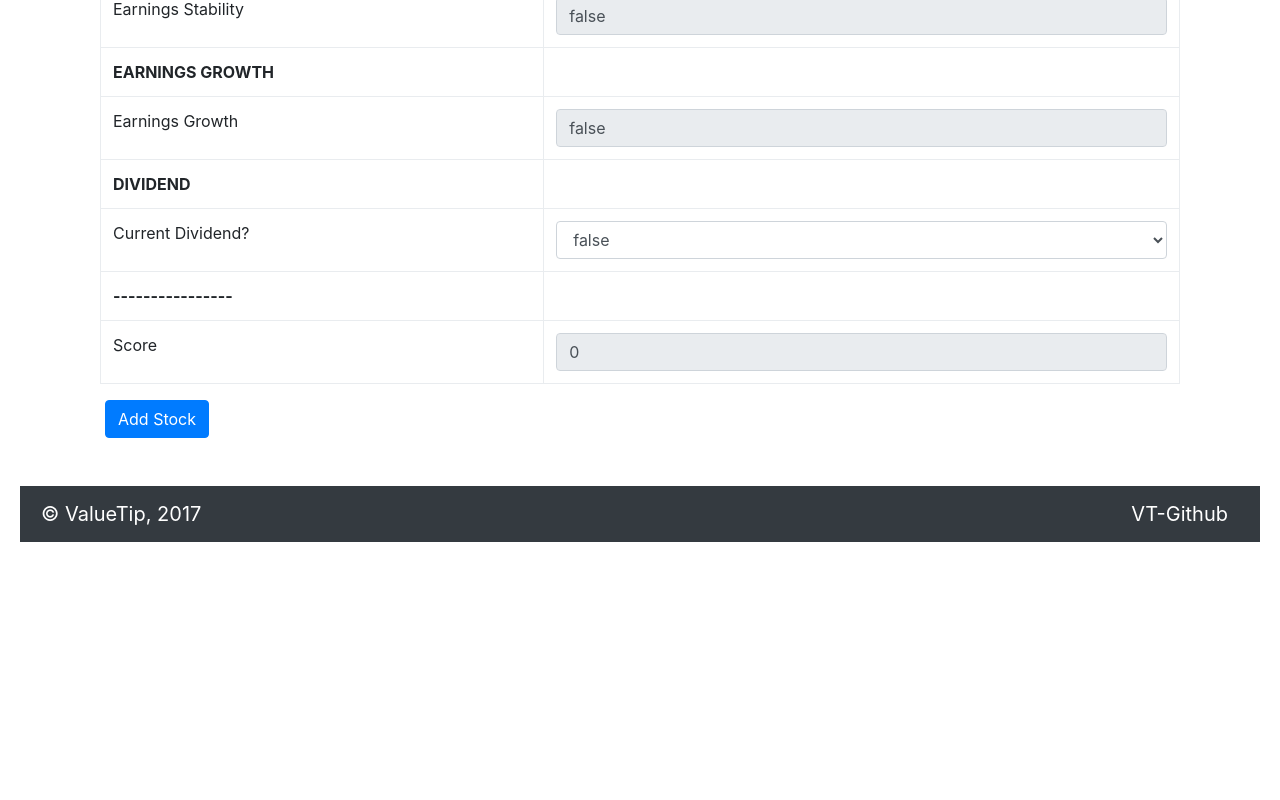
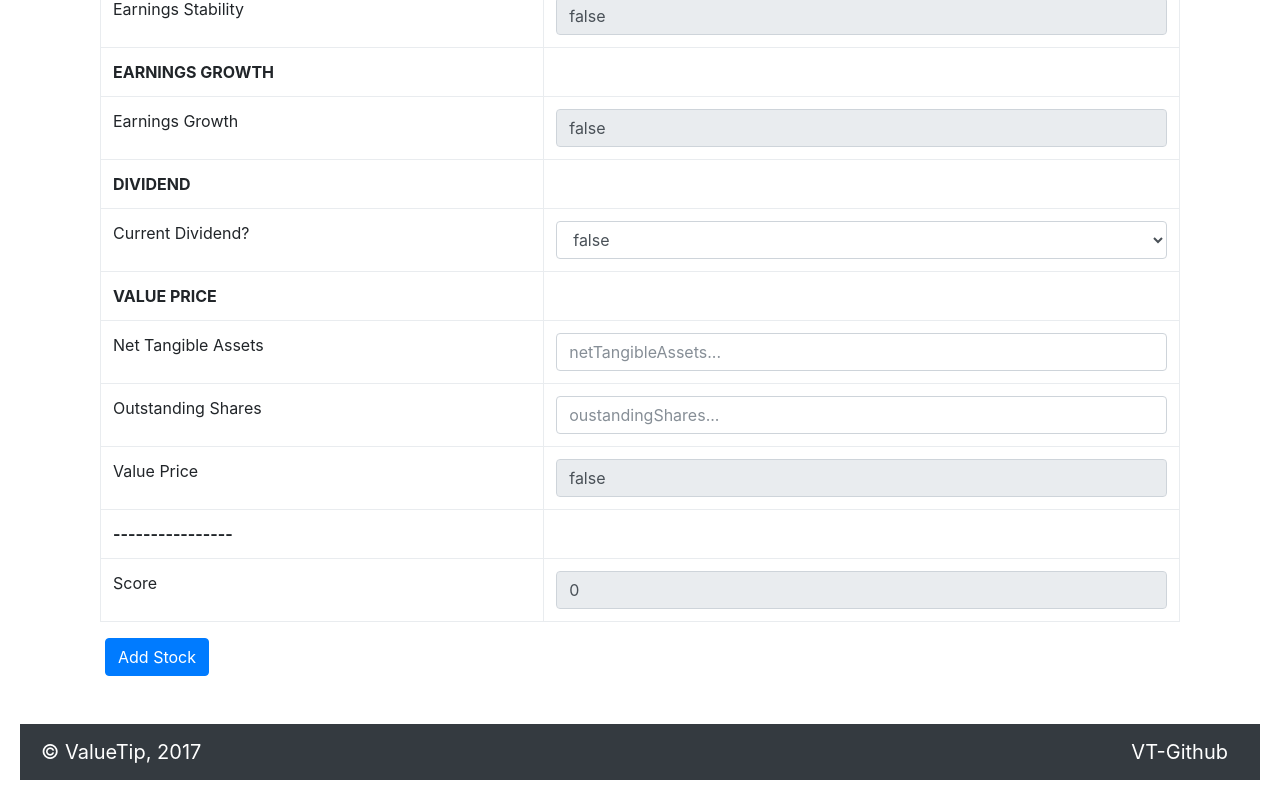
Before and after one commit to andrewavina/ValueTip, a React (Create React App) app in the folder client/: page /create-stock in a window 1280 px wide. Shown: the part 795-1595 px from the top of the page. Before the commit the page ends 1357 px from the top, so only its background shows below. Built offline with nearby package versions, Linux system fonts and the light colour scheme; sample sign-in values are in the browser's storage.

Commit message:
added value price fields

```diff
--- a/client/src/views/CreateStock.jsx
+++ b/client/src/views/CreateStock.jsx
@@ -19,10 +19,14 @@ class CreateStock extends React.Component {
         earnings2015: 0,
         earnings2016: 0,
         earningsStability: '',
-        //#3 - Dividend Record
+        //#3 - Earnings Growth (can use the earnings2014... already entered)
+        earningsGrowth: '',
+        //#4 - Dividend Record
         dividendRecord: '',
-        //#4 - Earnings Growth (can use the earnings2014... already entered)
-        earningsGrowth: '',
+        //#5 - Value Price
+        netTangibleAssets: '',
+        outstandingShares: '',
+        valuePrice: '',
         //Final Score
         score: 0
     };
@@ -40,6 +44,8 @@ class CreateStock extends React.Component {
     this.handleEarnings2015Change = this.handleEarnings2015Change.bind(this);
     this.handleEarnings2016Change = this.handleEarnings2016Change.bind(this);
     this.handleDividendRecordChange = this.handleDividendRecordChange.bind(this);
+    this.handleNetTangibleAssetsChange = this.handleNetTangibleAssetsChange.bind(this);
+    this.handleOutstandingSharesChange = this.handleOutstandingSharesChange.bind(this);
     } //end bracket of constructor
 
     componentWillMount(){}
@@ -83,13 +89,15 @@ class CreateStock extends React.Component {
             } else {
                 this.setState(...this.state, {dividendRecord: true})
             }
-    //     let dividendRecord = this.state.dividendRecord;
-    //     if (dividendRecord === "true") {
-    //         let dividendRecord = true
-    //     } else {if(dividendRecord === "false") {let dividendRecord = false} };
     }
 
+    handleNetTangibleAssetsChange(event) {
+        this.setState(...this.state, {netTangibleAssets: event.target.value});
+    }
 
+    handleOutstandingSharesChange(event) {
+        this.setState(...this.state, {outstandingShares: event.target.value});
+    }
 
     handleFormSubmit(event) {
         event.preventDefault();
@@ -113,8 +121,11 @@ class CreateStock extends React.Component {
             let dividendRecord = true
         } else {if(dividendRecord === "false") {let dividendRecord = false} };
 
+        let netTangibleAssets = this.state.netTangibleAssets;
+        let outstandingShares = this.state.outstandingShares;
+        let valuePrice = earnings2015 > earnings2014 && earnings2016 > earnings2015 //change value after testing initial render
 
-        let score = Number(financialCondition) + Number(earningsStability) + Number(dividendRecord) + Number(earningsGrowth);
+        let score = Number(financialCondition) + Number(earningsStability) + Number(earningsGrowth) + Number(dividendRecord) + Number(valuePrice);
 
         const self = this;
         axios.post(`/api/users/${this.props.currentUser._id}/stocks`, {
@@ -128,13 +139,16 @@ class CreateStock extends React.Component {
             earnings2015: earnings2015,
             earnings2016: earnings2016,
             earningsStability: earningsStability,
+            earningsGrowth: earningsGrowth,
             dividendRecord: dividendRecord,
-            earningsGrowth: earningsGrowth,
+            netTangibleAssets: netTangibleAssets,
+            outstandingShares: outstandingShares,
+            valuePrice: valuePrice,
             score: score
         })
             .then(function (response) {
                 console.log(response);
-                self.setState({name: '', ticker: '', price: '', currentAssets: '', currentLiabilities: '', financialCondition: '', earnings2014: '', earnings2015: '', earnings2016: '', earningsStability: '', dividendRecord: '', earningsGrowth: '', score: ''});
+                self.setState({name: '', ticker: '', price: '', currentAssets: '', currentLiabilities: '', financialCondition: '', earnings2014: '', earnings2015: '', earnings2016: '', earningsStability: '', earningsGrowth: '', dividendRecord: '', netTangibleAssets: '', outstandingShares:'', valuePrice: '', score: ''});
             })
             .catch(function (error) {
                 console.log(error.response.data);
@@ -161,7 +175,9 @@ class CreateStock extends React.Component {
             let dividendRecord = true
         } else {if(dividendRecord === "false") {let dividendRecord = false} };
 
-        const score = Number(financialCondition) + Number(earningsStability) + Number(earningsGrowth) + Number(dividendRecord);
+        let valuePrice = this.state.earnings2015 > this.state.earnings2014 && this.state.earnings2016 > this.state.earnings2015;
+
+        const score = Number(financialCondition) + Number(earningsStability) + Number(earningsGrowth) + Number(dividendRecord) + Number(valuePrice);
 
         return (
             <div className="container">
@@ -189,7 +205,7 @@ class CreateStock extends React.Component {
                         <tr>
                             <td>Price</td>
                             <td>
-                                <input type="text" name="price" id="price" className="form-control" placeholder="price..." value={this.state.price} onChange={this.handlePriceChange} />
+                                <input type="number" name="price" id="price" className="form-control" placeholder="price..." value={this.state.price} onChange={this.handlePriceChange} />
                             </td>
                         </tr>
 
@@ -201,13 +217,13 @@ class CreateStock extends React.Component {
                         <tr>
                             <td>Current Assets</td>
                             <td>
-                                <input type="text" name="currentAssets" id="currentAssets" className="form-control" placeholder="currentAssets..." value={this.state.currentAssets} onChange={this.handleAssetsChange} />
+                                <input type="number" name="currentAssets" id="currentAssets" className="form-control" placeholder="currentAssets..." value={this.state.currentAssets} onChange={this.handleAssetsChange} />
                             </td>
                         </tr>
                         <tr>
                             <td>Current Liabilities</td>
                             <td>
-                                <input type="text" name="currentLiabilities" id="currentLiabilities" className="form-control" placeholder="currentLiabilities..." value={this.state.currentLiabilities} onChange={this.handleLiabilitiesChange} />
+                                <input type="number" name="currentLiabilities" id="currentLiabilities" className="form-control" placeholder="currentLiabilities..." value={this.state.currentLiabilities} onChange={this.handleLiabilitiesChange} />
                             </td>
                         </tr>
                         <tr>
@@ -225,19 +241,19 @@ class CreateStock extends React.Component {
                         <tr>
                             <td>2014 Earnings</td>
                             <td>
-                                <input type="text" name="earnings2014" id="earnings2014" className="form-control" placeholder="earnings2014..." value={this.state.earnings2014} onChange={this.handleEarnings2014Change} />
+                                <input type="number" name="earnings2014" id="earnings2014" className="form-control" placeholder="earnings2014..." value={this.state.earnings2014} onChange={this.handleEarnings2014Change} />
                             </td>
                         </tr>
                         <tr>
                             <td>2015 Earnings</td>
                             <td>
-                                <input type="text" name="earnings2015" id="earnings2015" className="form-control" placeholder="earnings2015..." value={this.state.earnings2015} onChange={this.handleEarnings2015Change} />
+                                <input type="number" name="earnings2015" id="earnings2015" className="form-control" placeholder="earnings2015..." value={this.state.earnings2015} onChange={this.handleEarnings2015Change} />
                             </td>
                         </tr>
                         <tr>
                             <td>2016 Earnings</td>
                             <td>
-                                <input type="text" name="earnings2016" id="earnings2016" className="form-control" placeholder="earnings2016..." value={this.state.earnings2016} onChange={this.handleEarnings2016Change} />
+                                <input type="number" name="earnings2016" id="earnings2016" className="form-control" placeholder="earnings2016..." value={this.state.earnings2016} onChange={this.handleEarnings2016Change} />
                             </td>
                         </tr>
                         <tr>
@@ -271,6 +287,30 @@ class CreateStock extends React.Component {
                         </tr>
 
                         <tr>
+                            <th scope="col">VALUE PRICE</th>
+                        </tr>
+                            <tr>
+                                <td>Net Tangible Assets</td>
+                                <td>
+                                    <input type="number" name="netTangibleAssets" id="netTangibleAssets" className="form-control" placeholder="netTangibleAssets..." value={this.state.netTangibleAssets} onChange={this.handleNetTangibleAssetsChange} />
+                                </td>
+                            </tr>
+
+                            <tr>
+                                <td>Outstanding Shares</td>
+                                <td>
+                                    <input type="number" name="oustandingShares" id="oustandingShares" className="form-control" placeholder="oustandingShares..." value={this.state.oustandingShares} onChange={this.handleOutstandingSharesChange} />
+                                </td>
+                            </tr>
+
+                            <tr>
+                                <td>Value Price</td>
+                                <td>
+                                    <input type="text" name="valuePrice" id="valuePrice" className="form-control" value={valuePrice} disabled/>
+                                </td>
+                            </tr>
+
+                        <tr>
                         <th scope="col">----------------</th>
                         </tr>
 
--- a/client/src/views/MyReport.jsx
+++ b/client/src/views/MyReport.jsx
@@ -26,7 +26,7 @@ class MyReport extends React.Component {
     }
 
     render(){
-        console.log(this.props.currentUser)
+        // console.log(this.props.currentUser) // test to see current user
         return (
             <div className="MyReport">
                 <h1>My Report</h1>
--- a/client/src/views/ShowStock.jsx
+++ b/client/src/views/ShowStock.jsx
@@ -33,8 +33,6 @@ class ShowStock extends React.Component {
     }
 
     render() {
-        //If need to see who current user is:
-            //console.log(this.props.currentUser)
         const
             { name, ticker, price, financialCondition, earningsStability, dividendRecord, earningsGrowth, valuePrice, score } = this.state.stock,
             { id } = this.props.match.params
```
Also changed, not shown: 1 other file (tests, documents, lock files or other folders).
